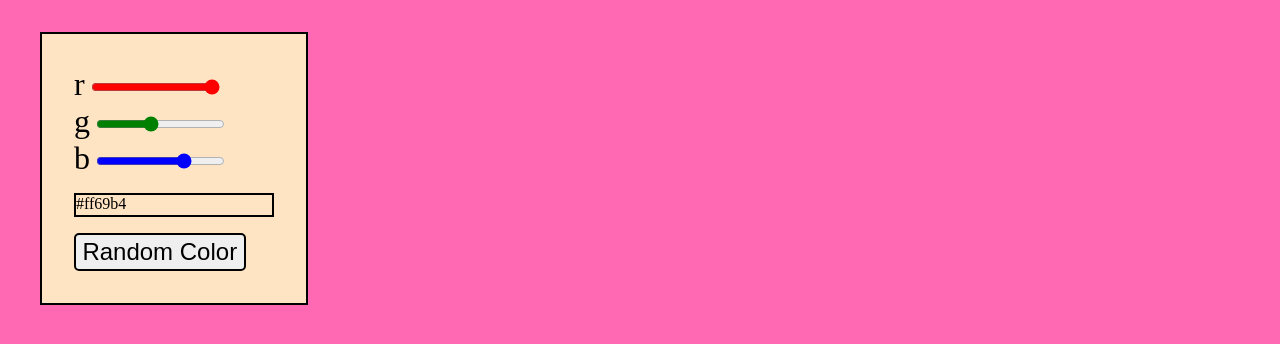
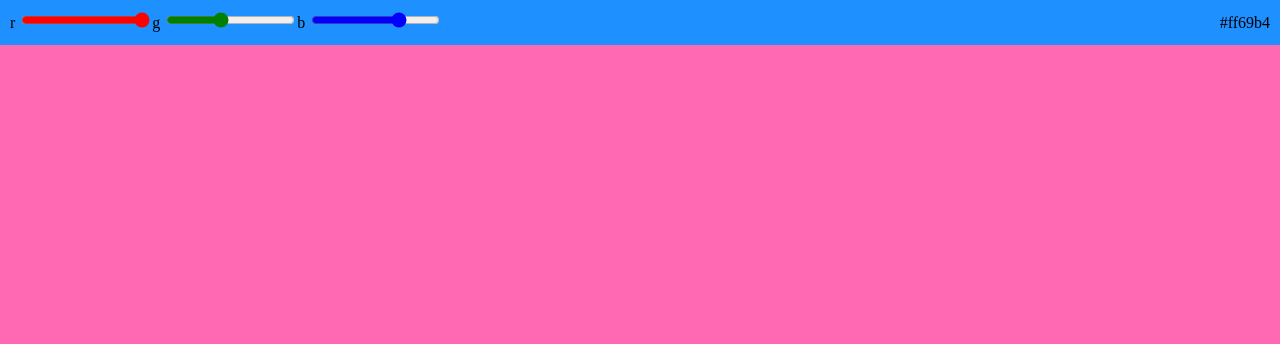
Before and after one commit to 955-hb/private-tasks, a plain HTML site: page colorMixer/index.html in a window 1280 px wide. Drawn offline with Linux system fonts and the light colour scheme.

Commit message:
update header

```diff
--- a/colorMixer/index.html
+++ b/colorMixer/index.html
@@ -5,10 +5,13 @@
     <meta http-equiv="X-UA-Compatible" content="IE=edge" />
     <meta name="viewport" content="width=device-width, initial-scale=1.0" />
     <title>Kata - Color Mixer with API</title>
-    <link rel="stylesheet" href="/style.css">
+    <link rel="stylesheet" href="./reset.css">
+    <link rel="stylesheet" href="/style.css" />
+
   </head>
   <body>
-    <header>
+    <header class="flex-container">
+      <div class="range-container">
       <div>
         <label for="red">r</label>
         <input type="range" id="red" step="1" min="0" max="255" value="255" />
@@ -21,9 +24,14 @@
         <label for="blue">b</label>
         <input type="range" id="blue" step="1" min="0" max="255" value="180" />
       </div>
-      <p id="color-value" aria-placeholder="test"></p>
-      <button>Random Color</button>
+    </div>
+
+    <p id="color-value" aria-placeholder="test"></p>
+    <!-- <button>Random Color</button> -->
     </header>
+
+
+
     <script src="script.js"></script>
   </body>
 </html>
--- a/colorMixer/style.css
+++ b/colorMixer/style.css
@@ -1,3 +1,9 @@
+*,
+*:before,
+*:after {
+  box-sizing: border-box;
+}
+
 input#red {
   accent-color: red;
 }
@@ -10,6 +16,27 @@ input#blue {
   accent-color: blue;
 }
 
+
+header {
+  background-color: dodgerblue;
+  display: flex;
+  justify-content: space-between;
+  align-items: center;
+  padding: 10px;
+}
+
+.range-container {
+  display: flex;
+  align-items: center;
+
+}
+
+
+
+
+
+
+/*
 header {
     background-color: bisque;
     margin: 2rem ;
@@ -19,7 +46,7 @@ header {
 
 /* * {
     background-color: lightgray;
-} */
+}
 
 label {
   font-size: 2rem;
@@ -38,3 +65,6 @@ button {
   border-radius: 5px;
   padding: 0.2rem 0.4rem;
 }
+
+
+*/
```
